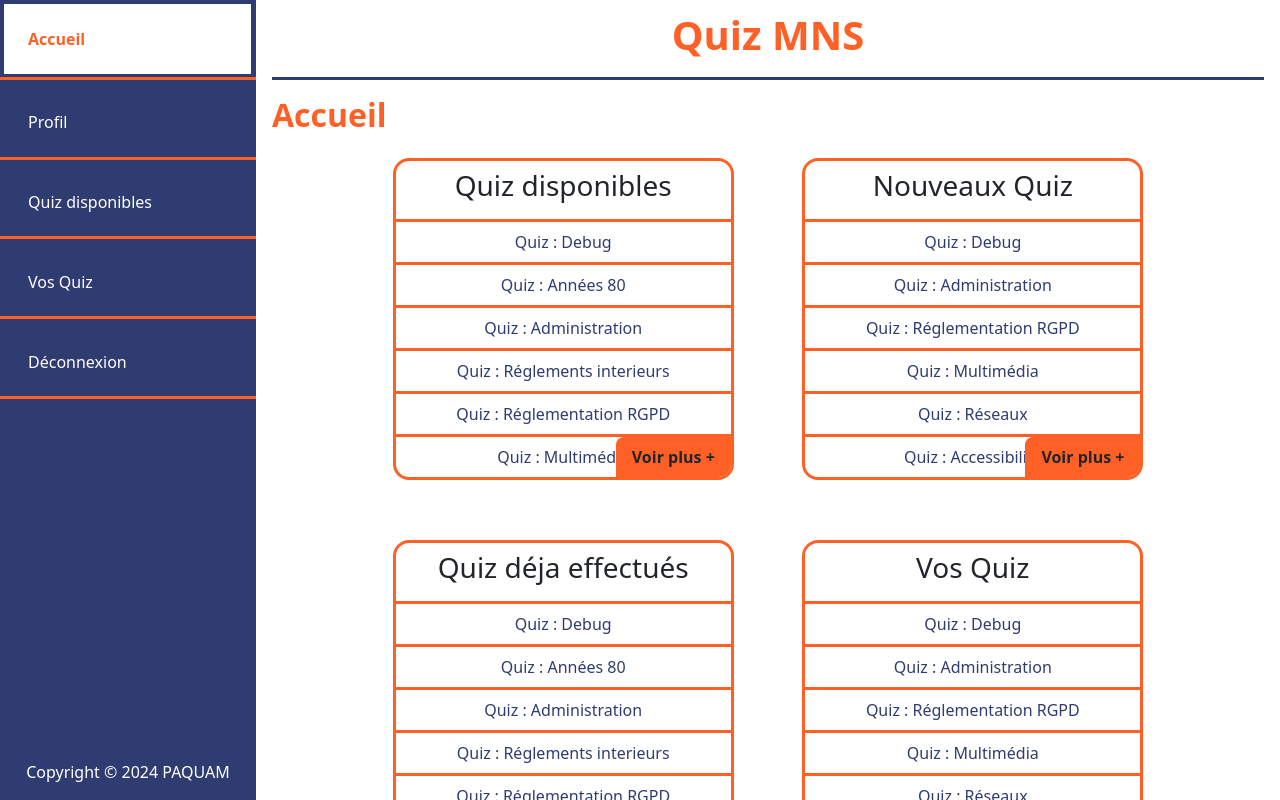
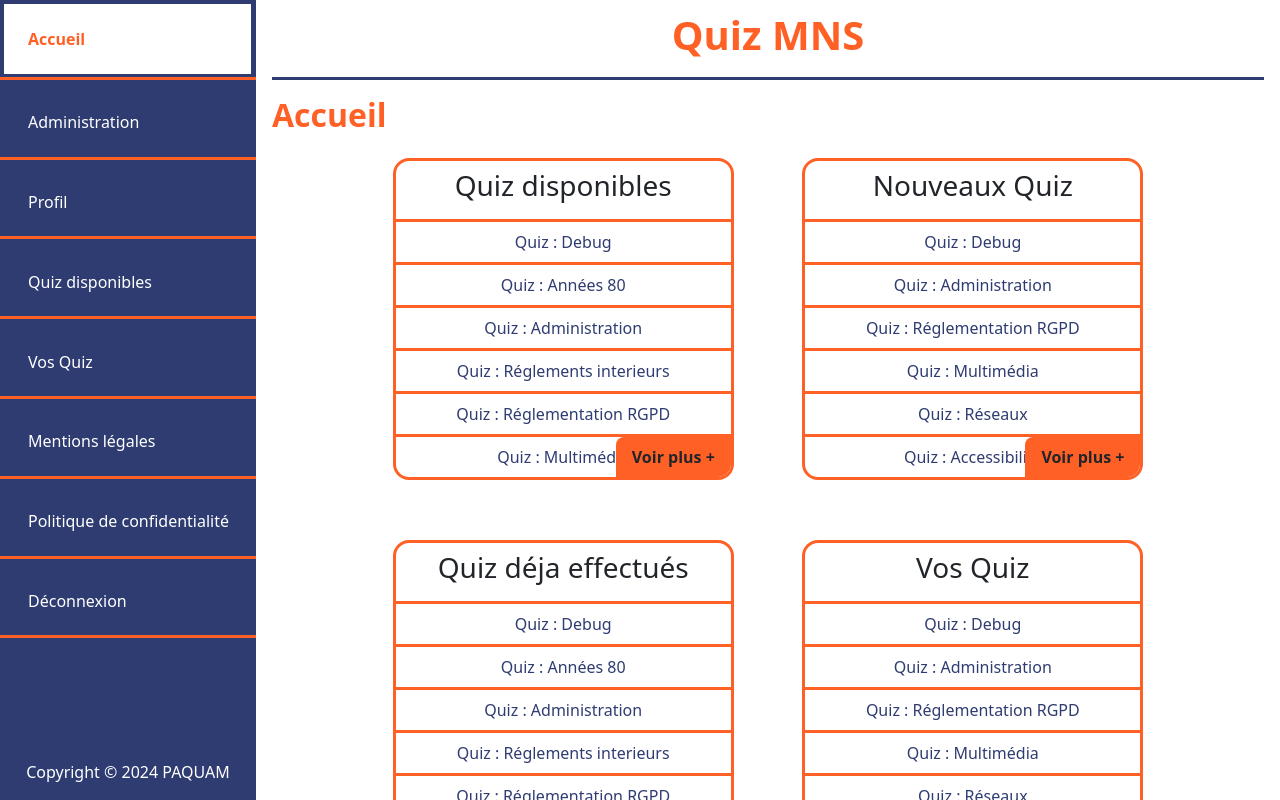
Before and after one commit to ammour-remy/quiz_mns_front, a React (Create React App) app: page /home in a window 1280 px wide. Built offline with nearby package versions, Linux system fonts and the light colour scheme; no server answers.

Commit message:
MINOR CHANGE FOR MERGE

```diff
--- a/src/Components/NavList/NavList.jsx
+++ b/src/Components/NavList/NavList.jsx
@@ -29,14 +29,14 @@ function NavList(props) {
                             Accueil
                         </Link>
                     </li>
-                    {/* <li className='d-flex w-100 navStyle'>
+                    <li className='d-flex w-100 navStyle'>
                         <Link
                             to="/administration"
                             className={`text-decoration-none ps-lg-4 h-100 d-flex align-items-center justify-content-center justify-content-lg-start w-100 m-1 ${location.pathname === '/administration' ? 'active' : 'text-white'}`}
                         >
                             Administration
                         </Link>
-                    </li> */}
+                    </li>
                     <li className='d-flex w-100 navStyle'>
                         <Link
                             to="/profil"
@@ -61,10 +61,8 @@ function NavList(props) {
                             Vos Quiz
                         </Link>
                     </li>
-                    {/* <li className='d-flex w-100 navStyle'>
+                    <li className='d-flex w-100 navStyle'>
                         <Link
-                            to="/legal-notice"
-                            className={`text-decoration-none ps-lg-4 h-100 d-flex align-items-center w-100 m-1 ${location.pathname === '/legal-notice' ? 'active' : 'text-white'}`}
                             to="/mentions-legales"
                             className={`text-decoration-none ps-lg-4 h-100 d-flex align-items-center justify-content-center justify-content-lg-start w-100 m-1 ${location.pathname === '/mentions-legales' ? 'active' : 'text-white'}`}
                         >
@@ -75,12 +73,10 @@ function NavList(props) {
                         <Link
                             to="/politique-de-confidentialite"
                             className={`text-decoration-none ps-lg-4 h-100 d-flex align-items-center justify-content-center justify-content-lg-start w-100 m-1 ${location.pathname === '/politique-de-confidentialite' ? 'active' : 'text-white'}`}
-                            to="/privacy-policy"
-                            className={`text-decoration-none ps-lg-4 h-100 d-flex align-items-center w-100 m-1 ${location.pathname === '/privacy-policy' ? 'active' : 'text-white'}`}
                         >
                             Politique de confidentialité
                         </Link>
-                    </li> */}
+                    </li>
                     <li className='d-flex w-100 navStyle'>
                         <Link
                             to="/deconnexion"
--- a/src/Pages/Admin/Admin.jsx
+++ b/src/Pages/Admin/Admin.jsx
@@ -3,6 +3,8 @@ import Aside from '../../Components/Aside/Aside'
 import Navlist from '../../Components/NavList/NavList'
 import Header from '../../Components/Header/Header'
 import Main from '../../Components/Main/Main'
+import TitlePage from '../../Components/TitlePage/TitlePage'
+
 import "./admin.css"
 import 'bootstrap/dist/css/bootstrap.min.css';
 
@@ -15,16 +17,14 @@ function Admin() {
       <Header />
       <Navlist addStyle="position-absolute d-lg-none" />
       <Main>
-        <h1 className='text-center mb-5'>Administration</h1>
+        <TitlePage title="Administration" />
         <div className='mb-5 button:hover'>
           <button className='rounded-pill color2 color3 color4 ms-4'>Liste des quiz</button>
           <button className='rounded-pill color2 color3 color4 ms-4'>Liste des quiz privés</button>
           <button className='rounded-pill color2 color3 color4 ms-4'>Liste de utilisateurs</button>
         </div>
-
         <div className='custom-border rounded ms-2 me-2'>
           <h2 className='text-center mb-5'>Liste des quiz</h2>
-
           <div className='d-flex flex-row justify-content-between'>
             <h3 className='fs-4'>Titre</h3>
             <h3 className='fs-4'>Création</h3>
--- a/src/Pages/LegalNotice/LegalNotice.jsx
+++ b/src/Pages/LegalNotice/LegalNotice.jsx
@@ -3,6 +3,7 @@ import Aside from '../../Components/Aside/Aside'
 import Navlist from '../../Components/NavList/NavList'
 import Header from '../../Components/Header/Header'
 import Main from '../../Components/Main/Main'
+import TitlePage from '../../Components/TitlePage/TitlePage'
 import "./legalNotice.css"
 
 function LegalNotice() {
@@ -14,57 +15,35 @@ function LegalNotice() {
             <Header />
             <Navlist addStyle="position-absolute d-lg-none" />
             <Main>
-                <h1 className="text-center">Mentions Légales</h1>
-
+                <TitlePage title="Mentions Légales" />
                 <h2 className="my-5 text-start ms-5 fw-semibold">1. Présentation du site</h2>
-
                 <p className="ms-5 me-5">Nom du site : Quiz MNS<br />
                     URL : https://www.quizmns.com<br />
                     Éditeur du site : PAQUAM<br />
                     Responsable de la publication : Remy Ammour & Rémy Paquin<br />
-                    Hébergeur : OVH - 2, rue Kellermann - 59100 Roubaix</p>
-
+                    Hébergeur : OVH - 2, rue Kellermann - 59100 Roubaix
+                </p>
                 <h2 className="my-5 text-start ms-5 fw-semibold">2. Propriété intellectuelle</h2>
-
                 <p className="ms-5 me-5">L’ensemble des contenus présents sur ce site, incluant, de façon non limitative, les graphismes, images, textes, vidéos, animations, sons, logos, gifs et icônes ainsi que leur mise en forme sont la propriété exclusive de PAQUAM à l’exception des marques, logos ou contenus appartenant à d’autres sociétés partenaires ou auteurs.</p>
-
                 <h2 className="my-5 text-start ms-5 fw-semibold">3. Conditions d'utilisation</h2>
-
                 <p className="ms-5 me-5">L’utilisation du site Quiz MNS implique l’acceptation pleine et entière des conditions générales d’utilisation décrites ci-après. Ces conditions d'utilisation sont susceptibles d'être modifiées ou complétées à tout moment, les utilisateurs du site Quiz MNS sont donc invités à les consulter de manière régulière.</p>
-
                 <h2 className="my-5 text-start ms-5 fw-semibold">4. Description des services fournis</h2>
-
                 <p className="ms-5 me-5">Le site Quiz MNS a pour objet de fournir une information concernant l'ensemble des activités de la société. PAQUAM s’efforce de fournir sur le site Quiz MNS des informations aussi précises que possible. Toutefois, il ne pourra être tenu responsable des oublis, des inexactitudes et des carences dans la mise à jour, qu’elles soient de son fait ou du fait des tiers partenaires qui lui fournissent ces informations.</p>
-
                 <h2 className="my-5 text-start ms-5 fw-semibold">5. Limitations de responsabilité</h2>
-
                 <p className="ms-5 me-5">PAQUAM ne pourra être tenu responsable des dommages directs et indirects causés au matériel de l’utilisateur, lors de l’accès au site Quiz MNS, et résultant soit de l’utilisation d’un matériel ne répondant pas aux spécifications indiquées au point 4, soit de l’apparition d’un bug ou d’une incompatibilité.</p>
-
                 <h2 className="my-5 text-start ms-5 fw-semibold">6. Gestion des données personnelles</h2>
-
                 <p className="ms-5 me-5">En France, les données personnelles sont notamment protégées par la loi n° 78-87 du 6 janvier 1978, la loi n° 2004-801 du 6 août 2004, l'article L. 226-13 du Code pénal et le Règlement Général sur la Protection des Données (RGPD : n° 2016-679).</p>
-
                 <p className="ms-5 me-5">À l'occasion de l'utilisation du site Quiz MNS, peuvent être recueillies : l'URL des liens par l'intermédiaire desquels l'utilisateur a accédé au site Quiz MNS, le fournisseur d'accès de l'utilisateur, l'adresse de protocole Internet (IP) de l'utilisateur.</p>
-
                 <p className="ms-5 me-5">En tout état de cause PAQUAM ne collecte des informations personnelles relatives à l'utilisateur que pour le besoin de certains services proposés par le site Quiz MNS. L'utilisateur fournit ces informations en toute connaissance de cause, notamment lorsqu'il procède par lui-même à leur saisie. Il est alors précisé à l'utilisateur du site Quiz MNS l’obligation ou non de fournir ces informations.</p>
-
                 <h2 className="my-5 text-start ms-5 fw-semibold">7. Liens hypertextes et cookies</h2>
-
                 <p className="ms-5 me-5">Le site Quiz MNS contient un certain nombre de liens hypertextes vers d’autres sites, mis en place avec l’autorisation de PAQUAM. Cependant, PAQUAM n’a pas la possibilité de vérifier le contenu des sites ainsi visités, et n’assumera en conséquence aucune responsabilité de ce fait.</p>
-
                 <p className="ms-5 me-5">La navigation sur le site Quiz MNS est susceptible de provoquer l’installation de cookie(s) sur l’ordinateur de l’utilisateur. Un cookie est un fichier de petite taille, qui ne permet pas l’identification de l’utilisateur, mais qui enregistre des informations relatives à la navigation d’un ordinateur sur un site.</p>
-
                 <h2 className="my-5 text-start ms-5 fw-semibold">8. Droit applicable et attribution de juridiction</h2>
-
                 <p className="ms-5 me-5">Tout litige en relation avec l’utilisation du site Quiz MNS est soumis au droit français. Il est fait attribution exclusive de juridiction aux tribunaux compétents de [Ville de l'éditeur].</p>
-
                 <h2 className="my-5 text-start ms-5 fw-semibold">9. Les principales lois concernées</h2>
-
                 <p className="ms-5 me-5">Loi n° 78-17 du 6 janvier 1978, notamment modifiée par la loi n° 2004-801 du 6 août 2004 relative à l'informatique, aux fichiers et aux libertés.<br />
                     Loi n° 2004-575 du 21 juin 2004 pour la confiance dans l'économie numérique.</p>
-
                 <h2 className="my-5 text-start ms-5 fw-semibold">10. Lexique</h2>
-
                 <p className="ms-5 me-5">Utilisateur : Internaute se connectant, utilisant le site susnommé.<br />
                     Informations personnelles : « Les informations qui permettent, sous quelque forme que ce soit, directement ou non, l'identification des personnes physiques auxquelles elles s'appliquent » (article 4 de la loi n° 78-17 du 6 janvier 1978).</p>
             </Main>
--- a/src/Pages/PrivacyPolicy/PrivacyPolicy.jsx
+++ b/src/Pages/PrivacyPolicy/PrivacyPolicy.jsx
@@ -3,6 +3,7 @@ import Aside from '../../Components/Aside/Aside'
 import Navlist from '../../Components/NavList/NavList'
 import Header from '../../Components/Header/Header'
 import Main from '../../Components/Main/Main'
+import TitlePage from '../../Components/TitlePage/TitlePage'
 import "./privacyPolicy.css"
 
 function PrivacyPolicy() {
@@ -14,14 +15,10 @@ function PrivacyPolicy() {
             <Header />
             <Navlist addStyle="position-absolute d-lg-none" />
             <Main>
-                <h1 className="text-center">Politique de Confidentialité</h1>
-
+                <TitlePage title="Politique de Confidentialité" />
                 <h2 className="my-5 text-start ms-5 fw-semibold">1. Introduction</h2>
-
                 <p className="ms-5 me-5">La présente politique de confidentialité décrit les types de données personnelles que nous recueillons sur le site Quiz MNS (ci-après dénommé « le Site »), la manière dont nous les utilisons, les options dont vous disposez concernant notre utilisation de ces informations, et les mesures que nous prenons pour les protéger.</p>
-
                 <h2 className="my-5 text-start ms-5 fw-semibold">2. Collecte des données personnelles</h2>
-
                 <p className="ms-5 me-5">Nous collectons différentes informations lorsque vous utilisez notre Site :<br />
                     <br />
                     Informations fournies par l’utilisateur :<br />
@@ -29,9 +26,7 @@ function PrivacyPolicy() {
                     <br />
                     Données de navigation :<br />
                     Nous recueillons des informations lorsque vous accédez et naviguez sur notre Site, telles que l'adresse IP, le type de navigateur, les pages visitées, et la durée de la visite. Ces informations sont recueillies par le biais de cookies et autres technologies de suivi.</p>
-
                 <h2 className="my-5 text-start ms-5 fw-semibold">3. Utilisation des données personnelles</h2>
-
                 <p className="ms-5 me-5">Les informations que nous recueillons sont utilisées pour :<br />
                     <br />
                     Fournir, exploiter et améliorer nos services.<br />
@@ -40,22 +35,16 @@ function PrivacyPolicy() {
                     Communiquer avec vous concernant nos services, promotions et événements.<br />
                     Assurer la sécurité et la protection de nos utilisateurs.<br />
                     Analyser l'utilisation du Site pour améliorer notre offre de services.</p>
-
                 <h2 className="my-5 text-start ms-5 fw-semibold">4. Partage des données personnelles</h2>
-
                 <p className="ms-5 me-5">Nous ne partageons pas vos données personnelles avec des tiers, sauf dans les cas suivants :<br />
                     <br />
                     Avec votre consentement explicite.<br />
                     Pour répondre à une obligation légale, une ordonnance judiciaire, ou pour défendre nos droits en justice.<br />
                     Avec nos prestataires de services qui travaillent en notre nom et pour notre compte, dans la mesure où ils respectent cette politique de confidentialité et les lois en vigueur en matière de protection des données.<br />
                     En cas de fusion, acquisition ou vente de tout ou partie de nos actifs, vos données pourront être transférées au nouvel organisme.</p>
-
                 <h2 className="my-5 text-start ms-5 fw-semibold">5. Sécurité des données</h2>
-
                 <p className="ms-5 me-5">Nous prenons des mesures de sécurité appropriées pour protéger vos données contre tout accès non autorisé, modification, divulgation ou destruction. Cependant, aucun système de transmission de données via Internet ou de stockage électronique n'est totalement sécurisé. Par conséquent, nous ne pouvons garantir une sécurité absolue.</p>
-
                 <h2 className="my-5 text-start ms-5 fw-semibold">6. Vos droits</h2>
-
                 <p className="ms-5 me-5">Conformément aux lois en vigueur, vous disposez des droits suivants concernant vos données personnelles :<br />
                     <br />
                     Droit d'accès : Vous pouvez demander l'accès à vos données personnelles que nous détenons.<br />
@@ -66,17 +55,11 @@ function PrivacyPolicy() {
                     Droit à la portabilité : Vous pouvez demander que vos données personnelles soient transférées à un autre responsable du traitement.<br />
                     <br />
                     Pour exercer ces droits, veuillez nous contacter à l'adresse suivante : contact@quizmns.com.</p>
-
                 <h2 className="my-5 text-start ms-5 fw-semibold">7. Cookies</h2>
-
                 <p className="ms-5 me-5">Le Site utilise des cookies pour améliorer votre expérience de navigation et analyser l'utilisation du Site. Vous pouvez configurer votre navigateur pour refuser les cookies ou pour vous avertir lorsque des cookies sont envoyés. Cependant, certaines fonctionnalités du Site peuvent ne pas fonctionner correctement sans cookies.</p>
-
                 <h2 className="my-5 text-start ms-5 fw-semibold">8. Modifications de la politique de confidentialité</h2>
-
                 <p className="ms-5 me-5">Nous pouvons mettre à jour cette politique de confidentialité de temps à autre. Nous vous informerons de toute modification en publiant la nouvelle politique sur cette page. Nous vous encourageons à consulter régulièrement cette page pour prendre connaissance des éventuelles modifications.</p>
-
                 <h2 className="my-5 text-start ms-5 fw-semibold">9. Contact</h2>
-
                 <p className="ms-5 me-5">Si vous avez des questions ou des préoccupations concernant cette politique de confidentialité, veuillez nous contacter à l'adresse suivante : contact@quizmns.com.</p>
             </Main>
         </main>
--- a/src/router.js
+++ b/src/router.js
@@ -12,9 +12,6 @@ import MyQuiz from "./Pages/MyQuiz/MyQuiz";
 import Profil from "./Pages/Profil/Profil";
 import Deconnexion from "./Pages/Deconnexion/Deconnexion";
 import NewQuiz from "./Pages/NewQuiz/NewQuiz";
-// import Administration from "./Pages/Administration/Administration";
-// import Mentions from "./Pages/Mentions/Mentions";
-// import Politique from "./Pages/Politique.jsx/Politique";
 
 export default function Routing() {
     return (
@@ -27,14 +24,11 @@ export default function Routing() {
             <Route path="/quiz-disponibles" element={<QuizAvailable />}/>
             <Route path="/mes-quiz" element={<MyQuiz />}/>
             <Route path="/profil" element={<Profil />}/>
-            {/* <Route path="/administration" element={<Administration />}/>
-            <Route path="/mentions-legales" element={<Mentions />}/>
-            <Route path="/politique-de-confidentialite" element={<Politique />}/> */}
             <Route path="/deconnexion" element={<Deconnexion />}/> */
             <Route path="/nouveau-quiz" element={<NewQuiz />}/> */
-            <Route path="/admin" element={<Admin />}/>
+            <Route path="/administration" element={<Admin />}/>
             <Route path="/mentions-legales" element={<LegalNotice />}/>
-            <Route path="/politique-confidentialite" element={<PrivacyPolicy />}/>
+            <Route path="politique-de-confidentialite" element={<PrivacyPolicy />}/>
         </Routes>
     )
 }
```
